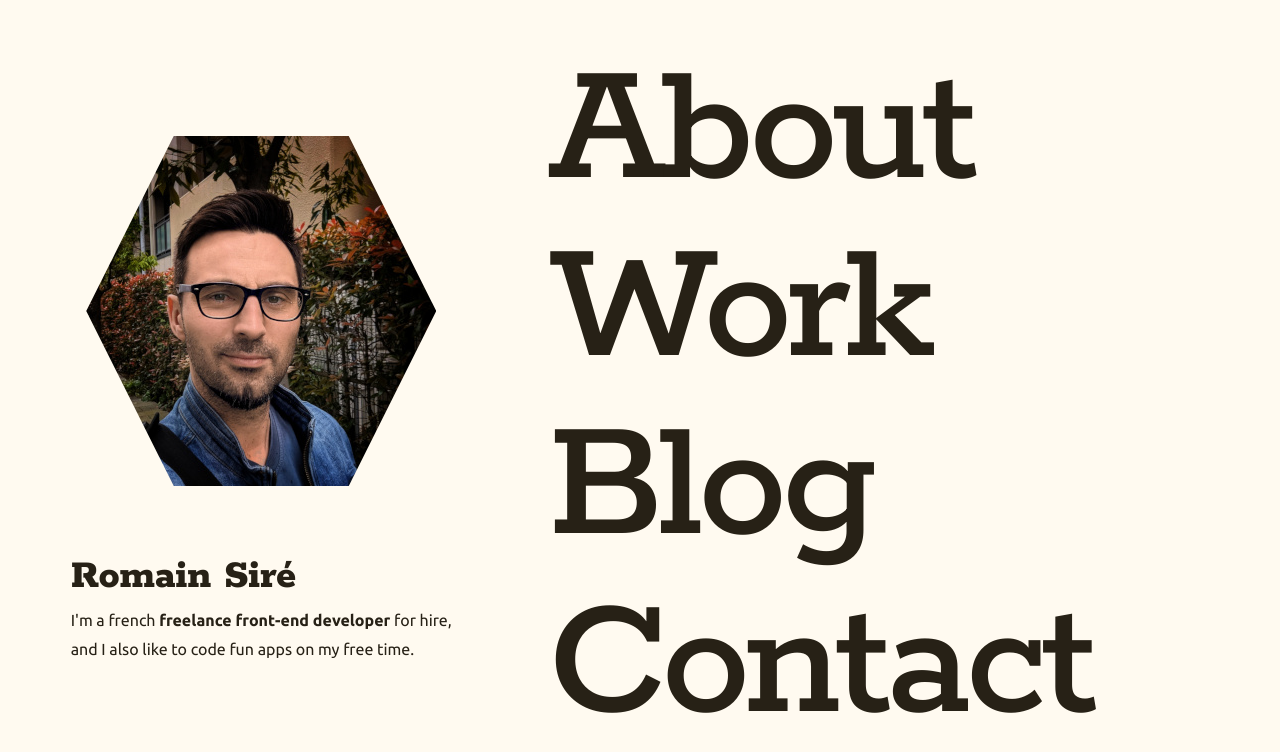
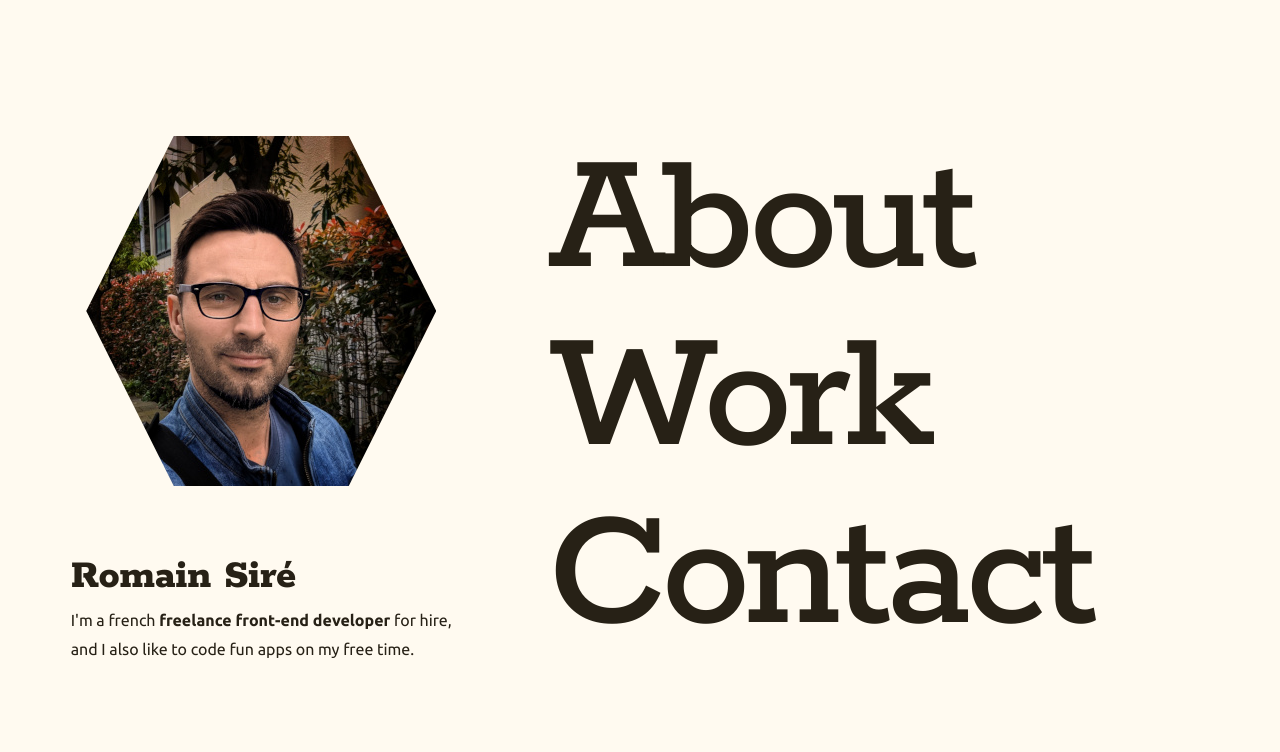
Before and after one commit to RomainSire/portfolio-nextjs, a Next.js app: page / in a window 1280 px wide. Shown: the top 752 px of the page. Built offline with nearby package versions, Linux system fonts and the light colour scheme.

Commit message:
fix: remove blog links and fix twitter link

```diff
--- a/src/components/ui/contact/SocialBtns/SocialBtns.tsx
+++ b/src/components/ui/contact/SocialBtns/SocialBtns.tsx
@@ -20,7 +20,7 @@ export default function SocialBtns() {
 			</Link>
 			<Link
 				className={`${btnStyle.button} ${btnStyle.secondary}`}
-				href="https://twitter.com/RomainSR_"
+				href="https://twitter.com/freebison"
 			>
 				<SiTwitter /> Twitter
 			</Link>
--- a/src/components/ui/landing/LandingNav/LandingNav.tsx
+++ b/src/components/ui/landing/LandingNav/LandingNav.tsx
@@ -7,7 +7,7 @@ export default function LandingNav() {
 			<ul role="list">
 				<LandingNavItem href="/about">About</LandingNavItem>
 				<LandingNavItem href="/work">Work</LandingNavItem>
-				<LandingNavItem href="/blog">Blog</LandingNavItem>
+				{/* <LandingNavItem href="/blog">Blog</LandingNavItem> */}
 				<LandingNavItem href="/contact">Contact</LandingNavItem>
 			</ul>
 		</nav>
--- a/src/components/ui/layout/Navigation/Navigation.tsx
+++ b/src/components/ui/layout/Navigation/Navigation.tsx
@@ -10,7 +10,7 @@ export default function Navigation() {
 			>
 				<NavItem href="/about">About</NavItem>
 				<NavItem href="/work">Work</NavItem>
-				<NavItem href="/blog">Blog</NavItem>
+				{/* <NavItem href="/blog">Blog</NavItem> */}
 				<NavItem href="/contact">Contact</NavItem>
 			</ul>
 		</nav>
```
